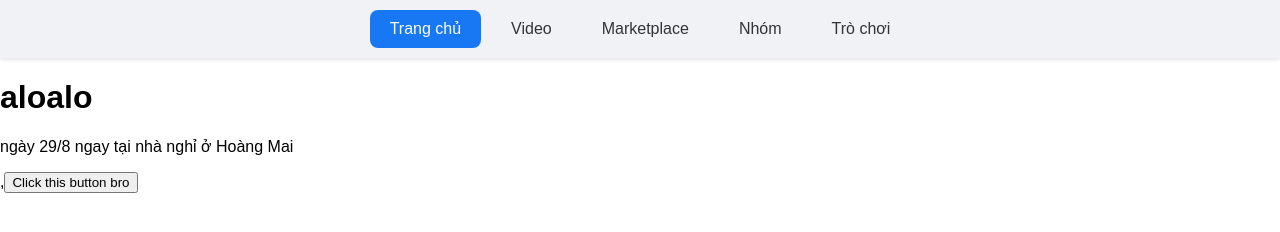
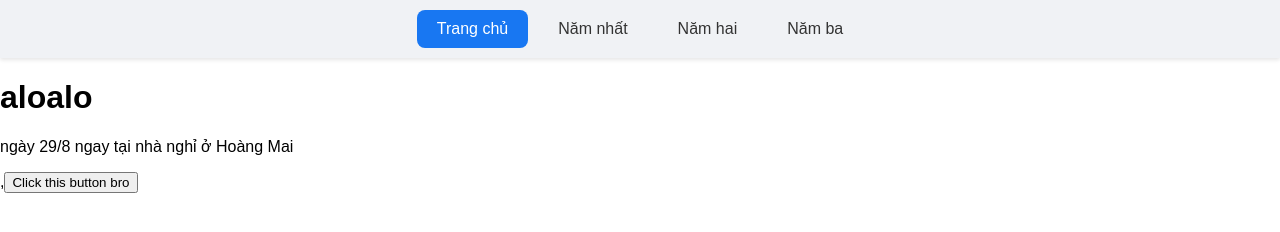
Before and after one commit to vutheanhduy-code/anhduy, a plain HTML site: page index.html in a window 1280 px wide. Drawn offline with Linux system fonts and the light colour scheme.

Commit message:
Update index.html

```diff
--- a/index.html
+++ b/index.html
@@ -49,10 +49,9 @@
 <body>
   <div class="menu">
     <a href="#" class="active">Trang chủ</a>
-    <a href="#">Video</a>
-    <a href="#">Marketplace</a>
-    <a href="#">Nhóm</a>
-    <a href="#">Trò chơi</a>
+    <a href="#">Năm nhất</a>
+    <a href="#">Năm hai</a>
+    <a href="#">Năm ba</a>
   </div>
 </body>
 <body>
```
